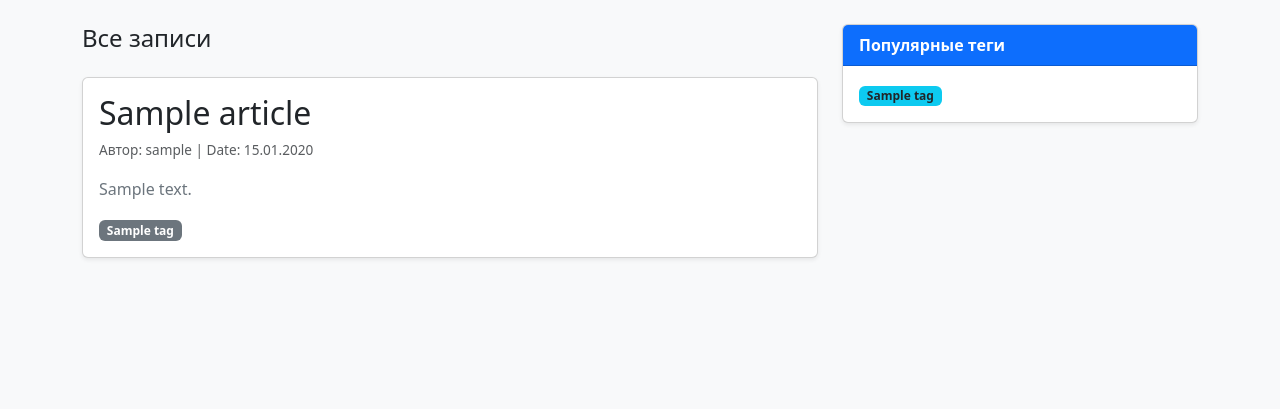
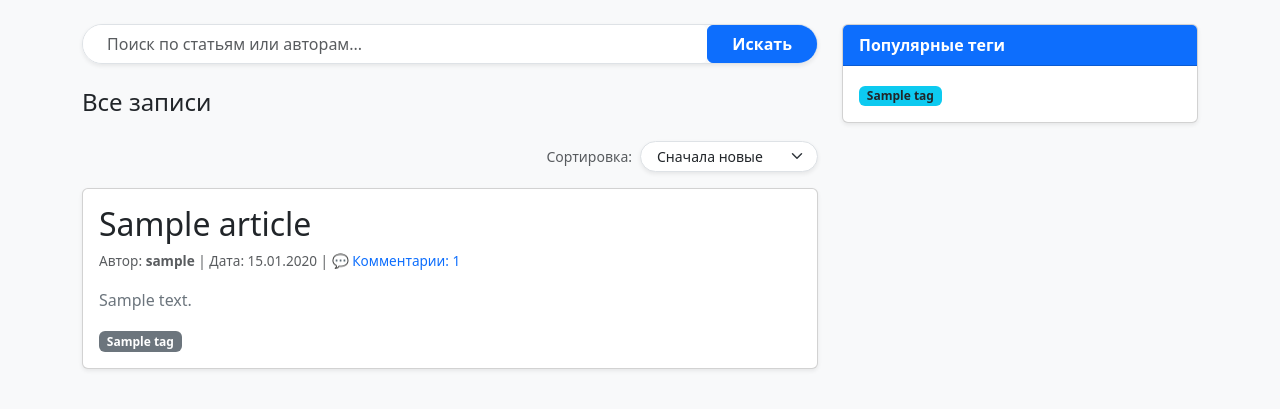
Before and after one commit to Inna-as/my-diary-project, a Django app: page / in a window 1280 px wide. Shown: the part 63-472 px from the top of the page. Run offline with Django 5.2, Linux system fonts and the light colour scheme; tables that the repository leaves empty hold one stand-in row (values such as "Sample post"); some libraries are stand-ins or nearby versions.

Commit message:
Upgrade: Работа по карточкам статетй

```diff
--- a/blog/templates/blog/index.html
+++ b/blog/templates/blog/index.html
@@ -3,8 +3,20 @@
 
 {% block content %}
 <div class="row">
-    <!-- Левая колонка: Список статей -->
+    <!-- Левая колонка: Список статей + Поиск + Сортировка -->
     <div class="col-md-8">
+
+        <!-- ПОИСК (перенесён внутрь левой колонки) -->
+        <div class="mb-4">
+            <form method="get" action="{% url 'blog:index' %}" class="d-flex shadow-sm rounded-pill overflow-hidden border">
+                <!-- Сохраняем тег и сортировку, чтобы они не сбросились при поиске -->
+                {% if selected_tag %}<input type="hidden" name="tag" value="{{ selected_tag.id }}">{% endif %}
+                {% if sort_by %}<input type="hidden" name="sort" value="{{ sort_by }}">{% endif %}
+
+                <input type="search" name="q" class="form-control border-0 px-4" placeholder="Поиск по статьям или авторам..." value="{{ query }}" aria-label="Search">
+                <button class="btn btn-primary px-4 fw-bold" type="submit">Искать</button>
+            </form>
+        </div>
 
         <!-- Показываем заголовок фильтра, если выбран конкретный тег -->
         {% if selected_tag %}
@@ -17,11 +29,32 @@
             <h2 class="mb-4 h4">Все записи</h2>
         {% endif %}
 
+        <!-- СОРТИРОВКА СТАТЕЙ -->
+        <div class="d-flex justify-content-end align-items-center mb-3 small">
+            <span class="text-muted me-2">Сортировка:</span>
+            <form method="get" action="." id="sortForm" class="d-inline">
+                {% if query %}<input type="hidden" name="q" value="{{ query }}">{% endif %}
+                {% if selected_tag %}<input type="hidden" name="tag" value="{{ selected_tag.id }}">{% endif %}
+
+                <select name="sort" class="form-select form-select-sm rounded-pill shadow-sm px-3" onchange="document.getElementById('sortForm').submit();">
+                    <option value="new" {% if sort_by == 'new' %}selected{% endif %}>Сначала новые</option>
+                    <option value="old" {% if sort_by == 'old' %}selected{% endif %}>Сначала старые</option>
+                    <option value="popular" {% if sort_by == 'popular' %}selected{% endif %}>Самые обсуждаемые</option>
+                </select>
+            </form>
+        </div>
+
         {% for article in page_obj %}
             <div class="card mb-4 shadow-sm">
                 <div class="card-body">
                     <h2><a href="{% url 'blog:article_detail' article.pk %}" class="text-decoration-none text-dark">{{ article.title }}</a></h2>
-                    <p class="text-muted extra-small" style="font-size: 0.85rem;">Автор: {{ article.author.username }} | Date: {{ article.created_at|date:"d.m.Y" }}</p>
+                                        <p class="text-muted extra-small" style="font-size: 0.85rem;">
+                        Автор: <strong>{{ article.author.username }}</strong> |
+                        Дата: {{ article.created_at|date:"d.m.Y" }} |
+                        <!-- ДОБАВЛЕНО: Счетчик комментариев для каждой статьи -->
+                        <span class="text-primary">💬 Комментарии: {{ article.comments_count }}</span>
+                    </p>
+
                     <p class="card-text text-secondary">{{ article.content|truncatewords:20 }}</p>
 
                     <!-- ТЕГИ ВНУТРИ КАРТОЧКИ -->
@@ -44,7 +77,7 @@
 
                 <!-- Кнопка НАЗАД  -->
                 {% if page_obj.has_previous %}
-                    <a class="btn btn-sm btn-outline-primary rounded-pill px-3 shadow-sm text-decoration-none" href="?page={{ page_obj.previous_page_number }}{% if query %}&q={{ query }}{% endif %}{% if selected_tag %}&tag={{ selected_tag.id }}{% endif %}">&larr; Назад</a>
+                    <a class="btn btn-sm btn-outline-primary rounded-pill px-3 shadow-sm text-decoration-none" href="?page={{ page_obj.previous_page_number }}{% if query %}&q={{ query }}{% endif %}{% if selected_tag %}&tag={{ selected_tag.id }}{% endif %}{% if sort_by %}&sort={{ sort_by }}{% endif %}">&larr; Назад</a>
                 {% else %}
                     <button class="btn btn-sm btn-light border text-muted rounded-pill px-3" disabled>&larr; Назад</button>
                 {% endif %}
@@ -56,7 +89,7 @@
 
                 <!-- Кнопка ВПЕРЁД  -->
                 {% if page_obj.has_next %}
-                    <a class="btn btn-sm btn-outline-primary rounded-pill px-3 shadow-sm text-decoration-none" href="?page={{ page_obj.next_page_number }}{% if query %}&q={{ query }}{% endif %}{% if selected_tag %}&tag={{ selected_tag.id }}{% endif %}">Вперед &rarr;</a>
+                    <a class="btn btn-sm btn-outline-primary rounded-pill px-3 shadow-sm text-decoration-none" href="?page={{ page_obj.next_page_number }}{% if query %}&q={{ query }}{% endif %}{% if selected_tag %}&tag={{ selected_tag.id }}{% endif %}{% if sort_by %}&sort={{ sort_by }}{% endif %}">Вперед &rarr;</a>
                 {% else %}
                     <button class="btn btn-sm btn-light border text-muted rounded-pill px-3" disabled>Вперед &rarr;</button>
                 {% endif %}
@@ -73,7 +106,7 @@
             <div class="card-header bg-primary text-white fw-bold">Популярные теги</div>
             <div class="card-body">
                 {% for tag in popular_tags %}
-                    <a href="{% url 'blog:index' %}?tag={{ tag.id }}" class="badge bg-info text-dark text-decoration-none me-1">{{ tag.name }}</a>
+                    <a href="{% url 'blog:index' %}?tag={{ tag.id }}{% if sort_by %}&sort={{ sort_by }}{% endif %}" class="badge bg-info text-dark text-decoration-none me-1">{{ tag.name }}</a>
                 {% empty %}
                     <p class="small text-muted mb-0">Тегов нет.</p>
                 {% endfor %}
--- a/blog/views.py
+++ b/blog/views.py
@@ -7,18 +7,26 @@ from django.contrib.auth import login
 from django.contrib.auth.decorators import login_required
 from .forms import ArticleForm
 from django.core.cache import cache
-from django.db.models import Q
+from django.db.models import Count, Q
+
 
 
 def index_view(request):
-    # Получаем текст из строки поиска
+    # Получаем параметры поиска, тега и сортировки из адресной строки
     query = request.GET.get('q', '').strip()
+    tag_id = request.GET.get('tag', '')
+    sort_by = request.GET.get('sort', 'new')  # ИСПРАВЛЕНО: Теперь Django видит сортировку!
 
-    # Получаем ID тега, если пользователь кликнул по нему в сайдбаре
-    tag_id = request.GET.get('tag', '')
+    # Базовый QuerySet: агрегируем количество комментариев к каждой статье через Count
+    articles_list = Article.objects.annotate(comments_count=Count('comments'))
 
-    # Базовый QuerySet (все статьи)
-    articles_list = Article.objects.all().order_by('-created_at')
+    #  Логика переключения сортировки
+    if sort_by == 'old':
+        articles_list = articles_list.order_by('created_at')  # От старых к новым
+    elif sort_by == 'popular':
+        articles_list = articles_list.order_by('-comments_count', '-created_at')  # Самые обсуждаемые
+    else:
+        articles_list = articles_list.order_by('-created_at')  # Сначала новые (по умолчанию)
 
     # Если передан поисковый запрос
     if query:
@@ -36,7 +44,6 @@ def index_view(request):
     selected_tag = None
     if tag_id:
         articles_list = articles_list.filter(tags__id=tag_id)
-        # Находим сам объект тега, чтобы потом красиво написать в заголовке "Записи с тегом: спорт"
         selected_tag = get_object_or_404(Tag, id=tag_id)
 
     # Пагинация
@@ -50,7 +57,8 @@ def index_view(request):
         'page_obj': page_obj,
         'popular_tags': popular_tags,
         'query': query,
-        'selected_tag': selected_tag,  # Передаем выбранный тег в HTML
+        'selected_tag': selected_tag,
+        'sort_by': sort_by,  # Передаем текущую сортировку обратно в HTML
     }
     return render(request, 'blog/index.html', context)
 
```
